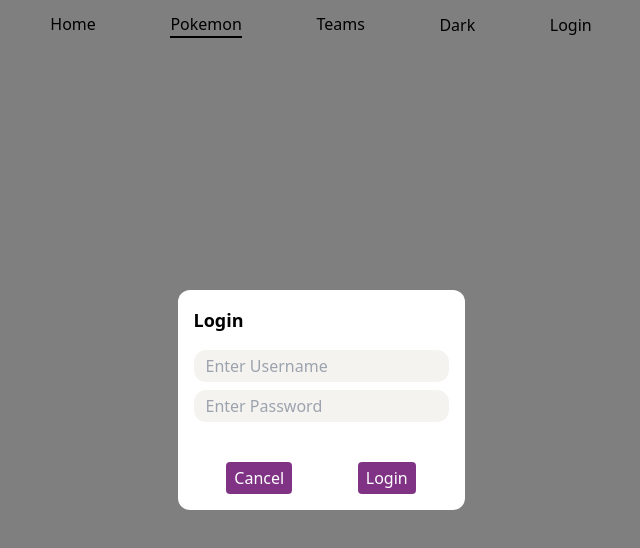
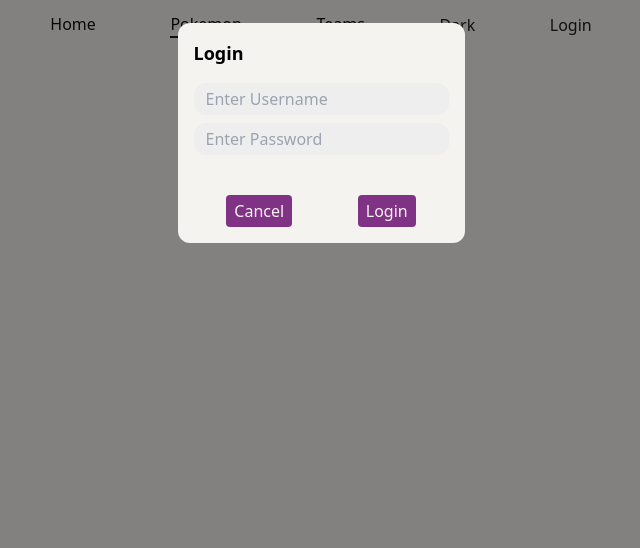
Before and after one commit to Griffmatt/poke-team-builder, a React (Vite) app in the folder UI/: page /pokemon/create/1 in a window 1280 px wide. Both pictures are taken after a click on the button "Login". Shown: the top 548 px of the page, without its empty margins (319-959 px from the left). Built offline with nearby package versions, Linux system fonts and the light colour scheme; no server answers.

Commit message:
align modals near top of screen

```diff
--- a/UI/src/Components/DeleteTeamModal.tsx
+++ b/UI/src/Components/DeleteTeamModal.tsx
@@ -15,8 +15,8 @@ export default function DeleteTeamModal({ name, teamId, showDeleteModal, setShow
 
     return (
       <div
-        className={`fixed top-0 left-0  w-screen h-screen place-items-center bg-dark/50 dark:bg-dark/25  ${
-          showDeleteModal ? 'grid' : 'hidden'
+        className={`fixed top-0 left-0  w-screen h-screen place-items-center bg-dark/50 dark:bg-light/5  ${
+          showDeleteModal ? 'grid grid-rows-3' : 'hidden'
         }`}
         onClick={() => setShowDeleteModal(false)}
       >
--- a/UI/src/Components/LoginModal/LoginModal.tsx
+++ b/UI/src/Components/LoginModal/LoginModal.tsx
@@ -7,8 +7,8 @@ export default function LoginModal() {
 
   return (
     <div
-      className={`fixed top-0 left-0  w-screen h-screen place-items-center bg-dark/50 dark:bg-dark/25 ${
-        showLoginModal ? 'grid' : 'hidden'
+      className={`fixed top-0 left-0  w-screen h-screen place-items-center bg-dark/50 dark:bg-light/5 ${
+        showLoginModal ? 'grid grid-rows-3' : 'hidden'
       }`}
       onClick={() => setShowLoginModal(false)}
     >
--- a/UI/src/Pages/Home/Components/TopCreatedPokemon.tsx
+++ b/UI/src/Pages/Home/Components/MostUsedPokemon.tsx
@@ -6,17 +6,19 @@ import PokemonGrid from '../../../Components/PokemonGrid'
 
 import fetchAllCreatedPokemon from '../../../Utils/fetch/Database/fetchAllCreatedPokemon'
 
-export default function CreatedPokemon() {
+export default function MostUsedPokemon() {
   const { data: pokemonArr, isLoading } = useQuery(
     ['created-pokemon'],
     fetchAllCreatedPokemon,
   )
 
-  if (isLoading) return <LoadingSpinner/>
   return (
     <div className="grid gap-4">
       <h1>Top Created pokemon</h1>
-      {pokemonArr && (
+      {isLoading ? (
+        <LoadingSpinner />
+      ) : (
+        pokemonArr && (
           <PokemonGrid>
             {pokemonArr.slice(0, 6).map((pokemon) => {
               return (
@@ -29,6 +31,7 @@ export default function CreatedPokemon() {
               )
             })}
           </PokemonGrid>
+        )
       )}
     </div>
   )
--- a/UI/src/Pages/Home/Components/TopTeams.tsx
+++ b/UI/src/Pages/Home/Components/TopTeams.tsx
@@ -6,12 +6,10 @@ import LoadingSpinner from '../../../Components/LoadingSpinner'
 export default function TopTeams() {
   const { data: pokeArr, isLoading } = useQuery(['topTeams'], fetchTopTeams)
 
-  if (isLoading) return <LoadingSpinner/>
-
   return (
     <div className="grid gap-4">
       <h1>Top Teams</h1>
-      {pokeArr && <DisplayTeams pokeArr={pokeArr} />}
+      {isLoading? <LoadingSpinner /> : pokeArr && <DisplayTeams pokeArr={pokeArr} />}
     </div>
   )
 }
--- a/UI/src/Pages/Home/Home.tsx
+++ b/UI/src/Pages/Home/Home.tsx
@@ -1,4 +1,4 @@
-import TopCreatedPokemon from './Components/TopCreatedPokemon'
+import TopCreatedPokemon from './Components/MostUsedPokemon'
 import TopTeams from './Components/TopTeams'
 
 export default function Home() {
--- a/UI/tailwind.config.cjs
+++ b/UI/tailwind.config.cjs
@@ -10,10 +10,10 @@ module.exports = {
       colors: {
         'primary': '#D22C4A',
         'secondary': '#803385',
-        'light': '#FFFFFF',
-        'light-secondary': '#F5F3EF',
-        'dark': '#000000',
-        'dark-secondary': '#111111',
+        'light': '#F5F3EF',
+        'light-secondary': '#EEEEEE',
+        'dark': '#111111',
+        'dark-secondary': '#222222',
         'error': 'red'
       },
     },
```
Lines whose indentation alone changed are shown as unchanged.
